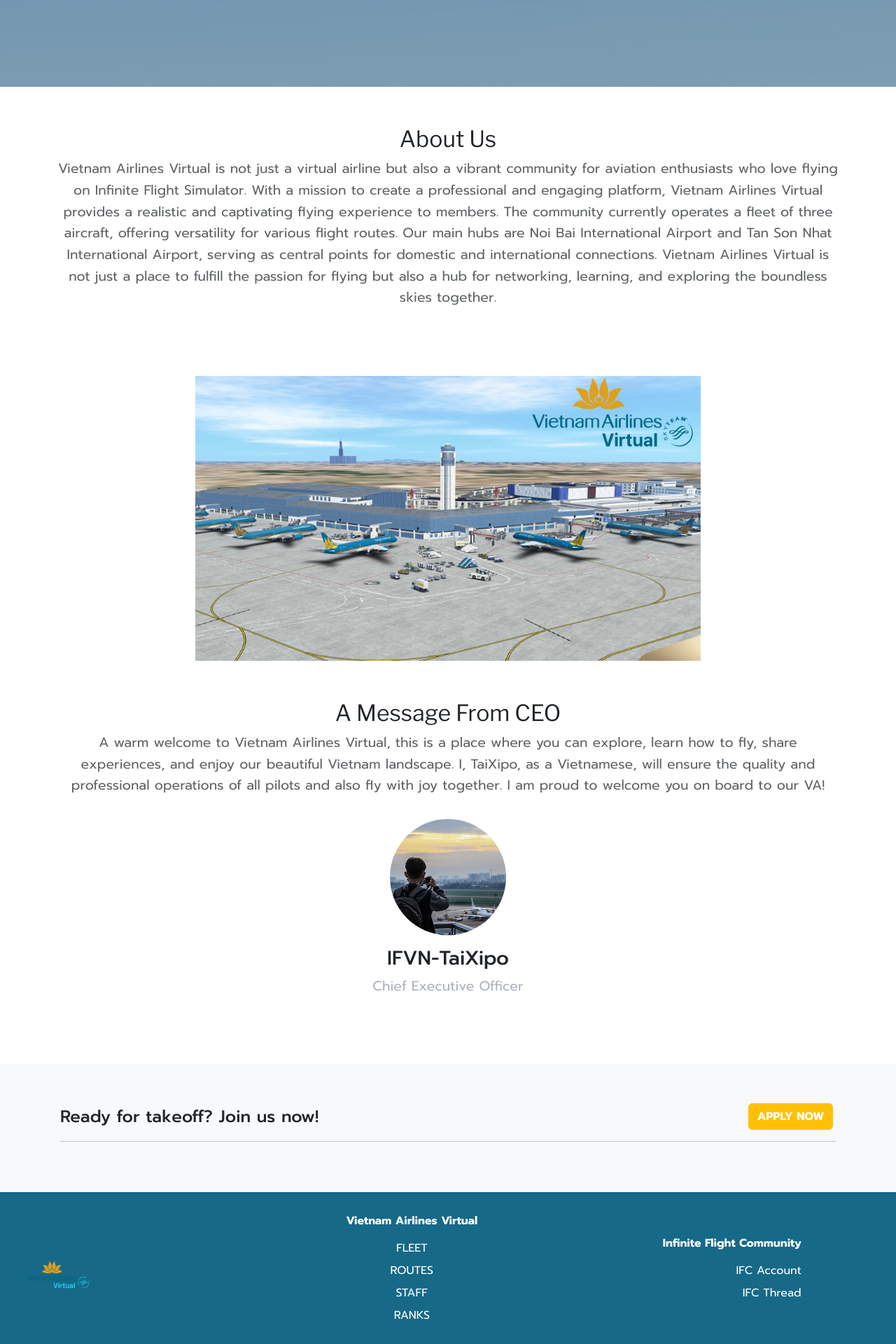
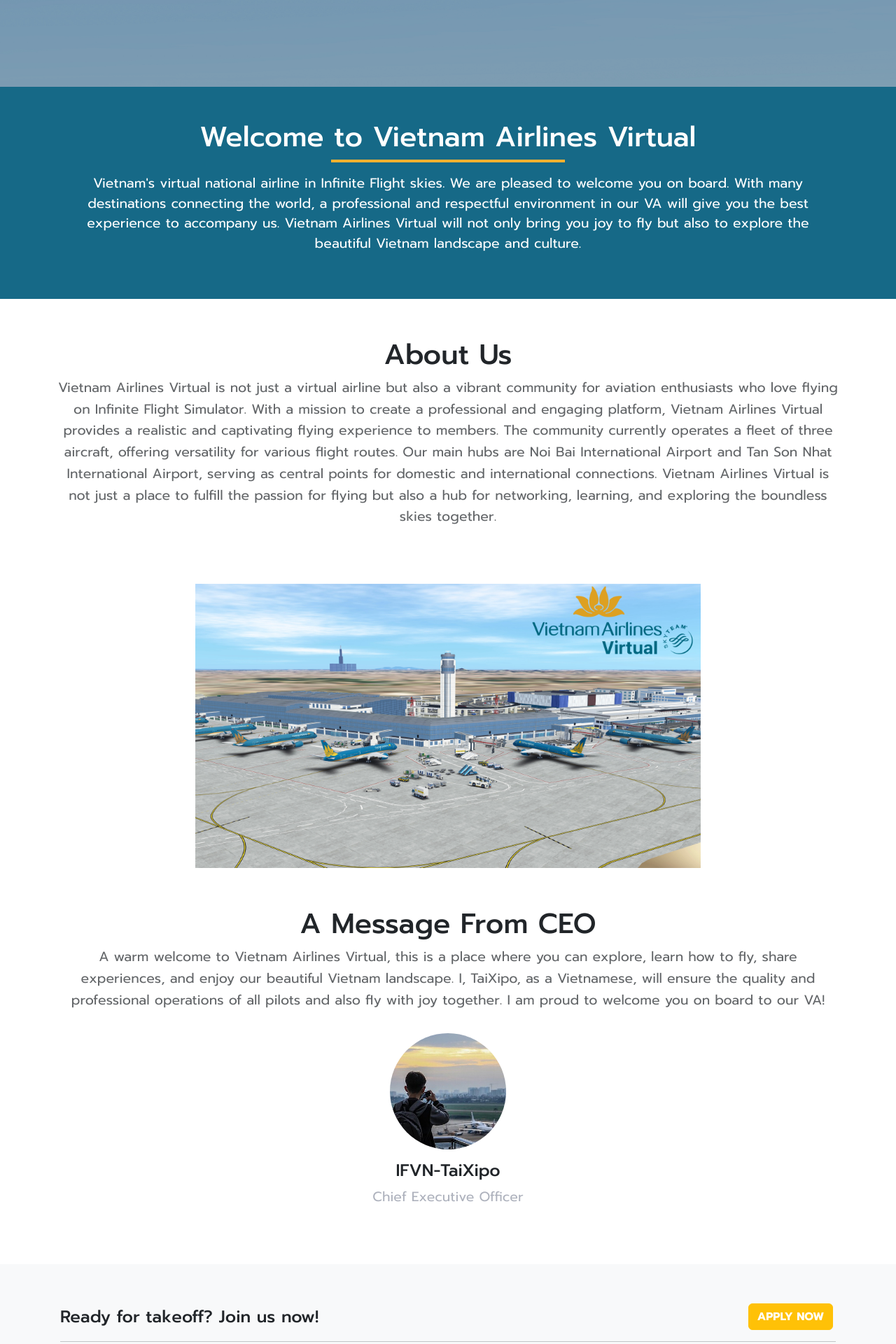
Before and after one commit to hoquocbao23/vietnam-airline-virtual, a React (Vite) app: page / in a window 1280 px wide. Shown: the part 560-2480 px from the top of the page at 70% size. Built offline with nearby package versions, Linux system fonts and the light colour scheme; a web font is replaced by a local one.

Commit message:
update homepage component

```diff
--- a/src/components/footer/Footer.jsx
+++ b/src/components/footer/Footer.jsx
@@ -25,18 +25,19 @@ const Footer = () => {
 
         {/* Footer Body */}
         <Container fluid className="footer-body">
-    <Row className="align-items-center">
+          <Container className="footer-body-content">
+            <Row className="align-items-start" >
               {/* Logo */}
-      <Col md={4} lg={4} xs={12} className="footer-logo text-md-start text-center">
+              <Col fluid md={4} lg={4} xs={12} className="footer-logo text-md-start text-center">
                 <img
-          src="/images/logo/footer-logo1.png"
+                  src="/images/logo/vietnam_airlines_favicon.png"
                   alt="Vietnam Airlines Virtual Logo"
-          style={{ height: '100px' }}
+
                 />
               </Col>
 
               {/* Vietnam Airlines Virtual Links */}
-      <Col md={4} lg={3} xs={6} className="footer-links text-md-center text-center">
+              <Col md={4} lg={4} xs={6} className="footer-links text-md-center text-center" >
                 <h6>Vietnam Airlines Virtual</h6>
                 <ul className="list-unstyled">
                   <li><Nav.Link href="/fleet">FLEET</Nav.Link></li>
@@ -47,14 +48,24 @@ const Footer = () => {
               </Col>
 
               {/* Infinite Flight Community Links */}
-      <Col md={4} lg={4} xs={6} className="footer-links text-md-end text-center">
+              <Col md={4} lg={4} xs={6} className="footer-links text-md-end text-center" style={{paddingRight: '2.5rem' } }>
                 <h6>Infinite Flight Community</h6>
                 <ul className="list-unstyled">
-          <li><a href="https://community.infiniteflight.com/u/vietnamairlinesva/summary" target="_blank" rel="noopener noreferrer" className="text-decoration-none text-white">IFC Account</a></li>
-          <li><a href="#ifc-thread" className="text-decoration-none text-white">IFC Thread</a></li>
+                  <li><a href="https://community.infiniteflight.com/u/vietnamairlinesva/summary" target="_blank" rel="noopener noreferrer" >IFC Account</a></li>
+                  <li><a href="#ifc-thread" >IFC Thread</a></li>
                 </ul>
               </Col>
             </Row>
+          </Container>
+
+
+
+
+
+
+
+
+
           <Row>
             <Col md={12} className="text-center mt-3">
               <p className="text-muted">
--- a/src/components/footer/footer.scss
+++ b/src/components/footer/footer.scss
@@ -30,10 +30,25 @@
     padding: 2rem 2rem;
     color: white;
 
+    .footer-body-content{
+
+      padding: 0rem 5rem;
+
+      @media (max-width: 768px) {
+        padding: 0rem 0rem;
+
+      }
+
+
       .footer-logo {
         img {
-        max-width: 100%;
-        height: 100%; // Chiều cao cố định để đồng nhất
+          max-width: 40%;
+          height: 20%; // Chiều cao cố định để đồng nhất
+
+          @media (max-width: 768px) {
+            max-width: 30%;
+
+          }
         }
 
       }
@@ -46,15 +61,13 @@
         }
 
         ul {
-        list-style: none;
-        padding: 0;
-
           li {
             margin-bottom: 0.5rem;
 
             a {
-            color: white;
+              color: #FAB12F;
               text-decoration: none;
+
 
               &:hover {
                 text-decoration: underline;
@@ -62,7 +75,11 @@
             }
           }
         }
+
       }
+    }
+
+
 
     p {
       font-size: 1rem;
--- a/src/components/homepage/Homepage.jsx
+++ b/src/components/homepage/Homepage.jsx
@@ -8,9 +8,9 @@ const HomePage = () => {
     <>
       <Helmet>
         <title>Home | Vietnam Airlines Virtual</title>
-        <meta name="description" content="Our Routes" />
+        <meta name="description" content="homepage" />
       </Helmet>
-      <Container fluid className="banner  p-0 position-relative">
+      <Container fluid className="banner p-0 position-relative">
         {/* Ảnh banner */}
         <Image
           className="banner-image"
@@ -19,17 +19,42 @@ const HomePage = () => {
         />
         <div className="welcome-text position-absolute w-100 text-center">
           <h1>
-            <span className="text-yellow">Welcome to</span> <span className="text-yellow">Vietnam Airlines Virtual</span>
+            <span className="">Xin chào Việt Nam!</span>
           </h1>
         </div>
       </Container>
+
+      <div className="welcome-section" style={{ backgroundColor: "#166987", color: "#FFFFFF", padding: "3rem 0" }}>
+        <Container className="text-center"  >
+          <Row>
+            <Col>
+              <h1>Welcome to Vietnam Airlines Virtual</h1>
+              <div
+                style={{
+                  width: "30%", // Tăng chiều dài đường kẻ
+                  height: "4px",
+                  backgroundColor: "#FAB12F",
+                  margin: "0 auto 1rem auto", // Căn giữa
+                }}
+              ></div>
+              <p style={{ fontSize: "1.2rem" }}>
+                Vietnam's virtual national airline in Infinite Flight skies.
+                We are pleased to welcome you on board. With many destinations connecting the world,
+                a professional and respectful environment in our VA will give you the best experience to accompany us.
+                Vietnam Airlines Virtual will not only bring you joy to fly but also to explore the beautiful Vietnam landscape and culture.
+              </p>
+            </Col>
+          </Row>
+        </Container>
+      </div>
+
 
 
 
       <Container className="homepage-message text-center mt-4">
         <Row>
           <Col>
-            <h2>About Us</h2>
+            <h1>About Us</h1>
             <p>
               Vietnam Airlines Virtual is not just a virtual airline but also a vibrant community for aviation enthusiasts who love flying on Infinite Flight Simulator.
               With a mission to create a professional and engaging platform, Vietnam Airlines Virtual provides a realistic and captivating flying experience to members.
@@ -58,7 +83,7 @@ const HomePage = () => {
       <Container className="homepage-message text-center mt-4">
         <Row>
           <Col>
-            <h2>A Message From CEO</h2>
+            <h1>A Message From CEO</h1>
             <p>
               A warm welcome to Vietnam Airlines Virtual, this is a place where you can explore, learn how to fly, share experiences, and enjoy our beautiful Vietnam landscape.
               I, TaiXipo, as a Vietnamese, will ensure the quality and professional operations of all pilots and also fly with joy together.
@@ -75,7 +100,7 @@ const HomePage = () => {
         </Row>
 
 
-        <h3 style={{ textAlign: 'center' }}>IFVN-TaiXipo</h3>
+        <h4 style={{ textAlign: 'center' }}>IFVN-TaiXipo</h4>
         <p style={{ color: "#8B91A1", textAlign: 'center' }}>Chief Executive Officer</p>
       </Container>
 
--- a/src/components/homepage/homepage.scss
+++ b/src/components/homepage/homepage.scss
@@ -27,7 +27,7 @@
     color: white;
 
     h1 {
-      font-size: 3rem;
+      font-size: 4rem;
       font-weight: bold;
 
 
@@ -40,27 +40,14 @@
       }
     }
   }
-
-  .banner-text {
-    color: #86A788;
-    position: absolute;
-    top: 50%; // Căn giữa theo chiều dọc
-    left: 50%; // Căn giữa theo chiều ngang
-    transform: translate(-50%, -50%); // Đặt text vào chính giữa
-    color: #fff; // Màu chữ trắng
-    font-size: 2.5rem; // Kích thước chữ
-    font-weight: bold; // Chữ đậm
-    text-shadow: 2px 2px 5px rgba(0, 0, 0, 0.5); // Hiệu ứng bóng chữ
-    text-align: center; // Căn giữa chữ
-    z-index: 2; // Đặt lớp chữ lên trên ảnh
-  }
 }
 
 .homepage-message {
   max-width: 800px;
-  margin: 3rem auto; // Căn giữa nội dung theo chiều ngang và tạo khoảng cách trên-dưới
+
   padding: 2rem; // Tạo khoảng trống bên trong
   text-align: center;
+  margin: 2rem;
 
   p {
     font-size: 1.2rem;
--- a/src/components/ranks/Rank.jsx
+++ b/src/components/ranks/Rank.jsx
@@ -24,7 +24,7 @@ const Rank = () => {
         <Row className="g-5 justify-content-center">
           {/* Render Regular */}
           <Col xs={12} md={8} className="text-center mt-5 mb-0 ">
-            <h2 className="rank-type">Regular Rank</h2>
+            <h3 className="rank-type">Regular Rank</h3>
           </Col>
           <Row className="g-5 justify-content-center rank-card-container mt-0">
             {rankCardData
@@ -50,7 +50,7 @@ const Rank = () => {
 
 
           <Col xs={12} md={8} className="text-center mt-5 mb-0 ">
-            <h2 className="rank-type">Membership Rank</h2>
+            <h3 className="rank-type">Membership Rank</h3>
           </Col>
           <Row className="g-5 justify-content-center rank-card-container mt-0">
             {rankCardData
--- a/src/components/staffs/Staff.jsx
+++ b/src/components/staffs/Staff.jsx
@@ -26,7 +26,7 @@ const Staff = () => {
                 <Row className="g-4 justify-content-center">
                     {/* Render Executives */}
                     <Col xs={12} md={8} className="text-center mb-3 ">
-                        <h2 className="staff-role">Executive Team</h2>
+                        <h3 className="staff-role">Executive Team</h3>
                     </Col>
 
                     {executives.length > 0 && (
@@ -71,7 +71,7 @@ const Staff = () => {
                     {/* Render Staff */}
 
                     <Col xs={12} md={8} className="text-center mt-5 mb-0 ">
-                        <h2 className="staff-role">Staff Team</h2>
+                        <h3 className="staff-role">Staff Team</h3>
                     </Col>
                     <Row className="g-4 justify-content-center staff-card-container mt-0">
                         {staffData
```
Also changed, not shown: src/style/style.scss (+0 -16 lines). Lines whose indentation alone changed are shown as unchanged.
